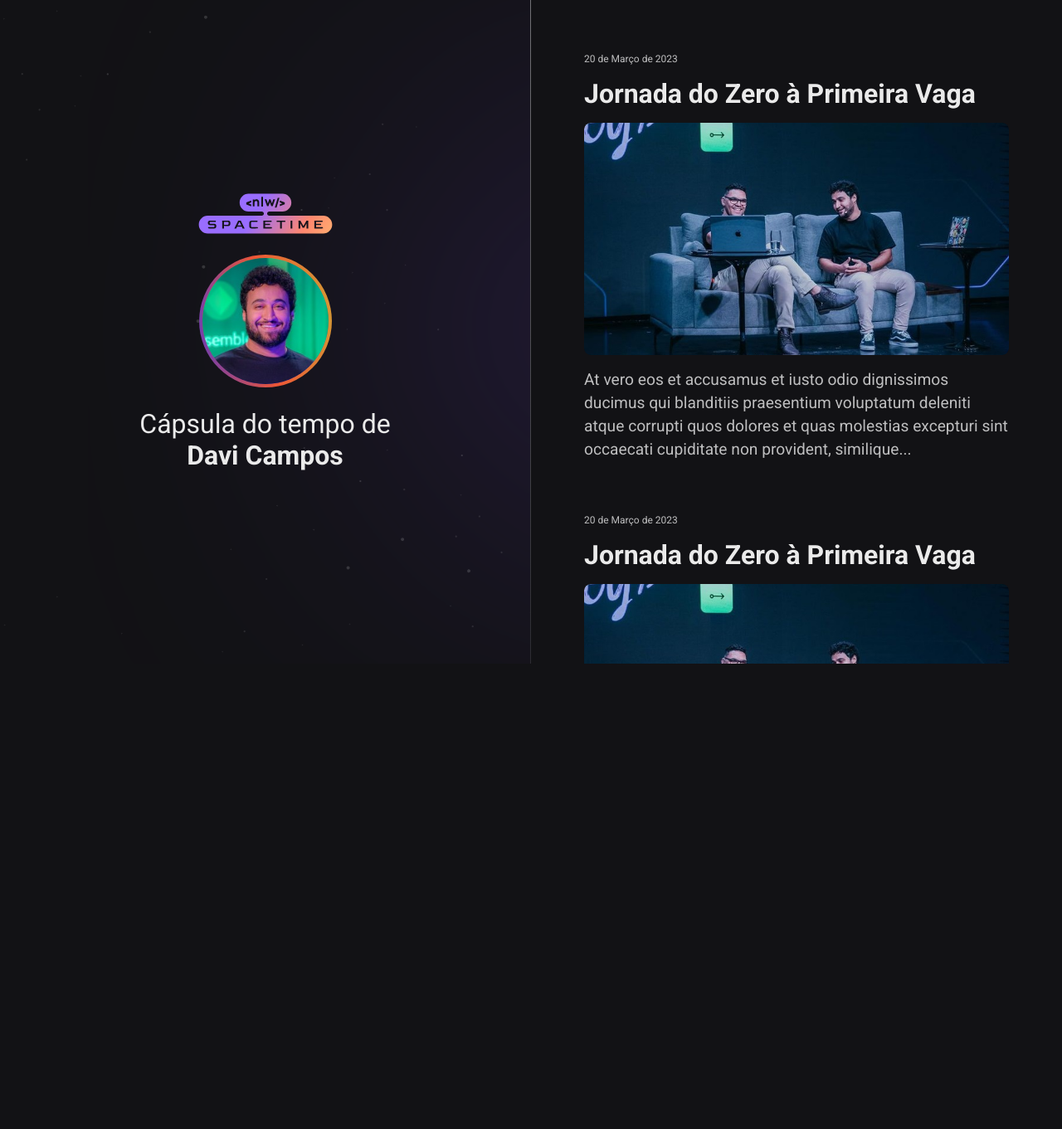
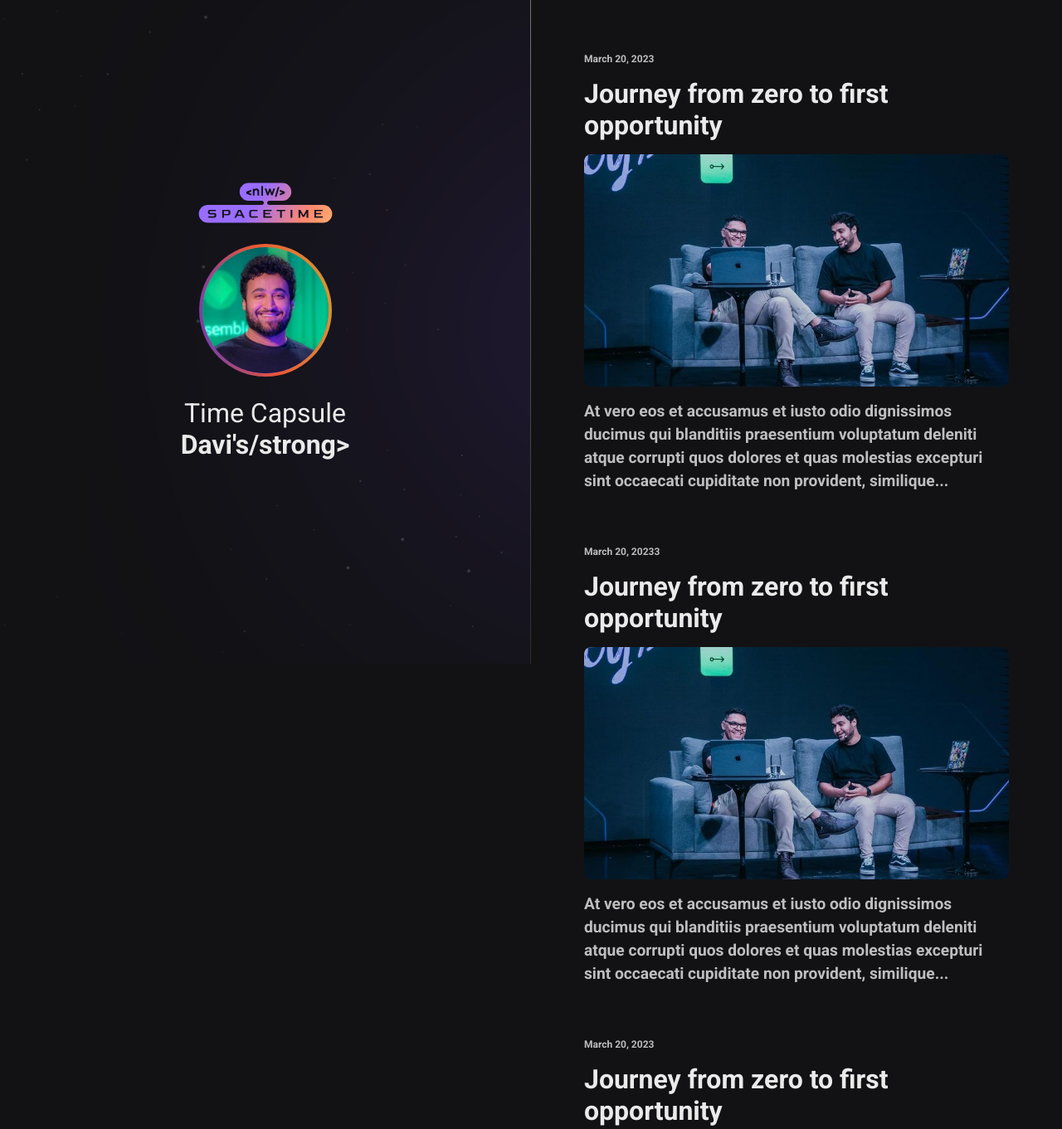
Before and after one commit to DavuiC/nlw-spacetime, a plain HTML site: page index.html in a window 1280 px wide. Shown: the top 1361 px of the page at 83% size. Before the commit the page ends 800 px from the top, so only its background shows below. Drawn offline with Linux system fonts and the light colour scheme.

Commit message:
Update index.html

```diff
--- a/index.html
+++ b/index.html
@@ -24,8 +24,8 @@
       <img src="./assets/rodrigo.jpeg" alt="Foto do Rodrigo" />
 
       <p>
-        Cápsula do tempo de <br />
-        <strong>Davi Campos</strong>
+        Time Capsule <br />
+        <strong>Davi's/strong>
       </p>
     </aside>
 
@@ -35,12 +35,12 @@
         target="_blank"
         class="memory"
       >
-        <small>20 de Março de 2023</small>
-        <h1>Jornada do Zero à Primeira Vaga</h1>
+        <small>March 20, 2023</small>
+        <h1>Journey from zero to first opportunity</h1>
         <div>
           <img
             src="./assets/jornada.png"
-            alt="Rodrigo e Mayk apresentando o evento Jornada do Zero à Primeira Vaga"
+            alt="Rodrigo e Mayk presenting the Journey from Zero to First Wave event"
           />
         </div>
         <p>
@@ -56,12 +56,12 @@
         target="_blank"
         class="memory"
       >
-        <small>20 de Março de 2023</small>
-        <h1>Jornada do Zero à Primeira Vaga</h1>
+        <small>March 20, 20233</small>
+        <h1>Journey from zero to first opportunity</h1>
         <div>
           <img
             src="./assets/jornada.png"
-            alt="Rodrigo e Mayk apresentando o evento Jornada do Zero à Primeira Vaga"
+            alt="Rodrigo e Mayk presenting the Journey from Zero to First Wave event"
           />
         </div>
         <p>
@@ -77,12 +77,12 @@
         target="_blank"
         class="memory"
       >
-        <small>20 de Março de 2023</small>
-        <h1>Jornada do Zero à Primeira Vaga</h1>
+        <small>March 20, 2023</small>
+        <h1>Journey from zero to first opportunity</h1>
         <div>
           <img
             src="./assets/jornada.png"
-            alt="Rodrigo e Mayk apresentando o evento Jornada do Zero à Primeira Vaga"
+            alt="Rodrigo e Mayk presenting the Journey from Zero to First Wave event"
           />
         </div>
         <p>
```
